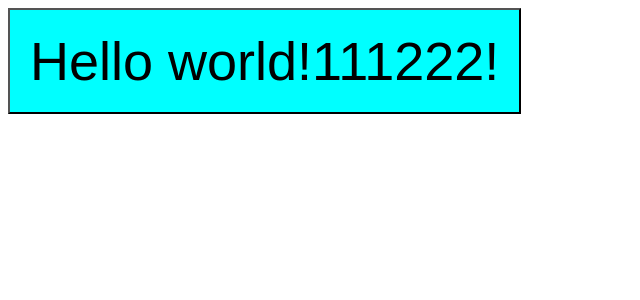
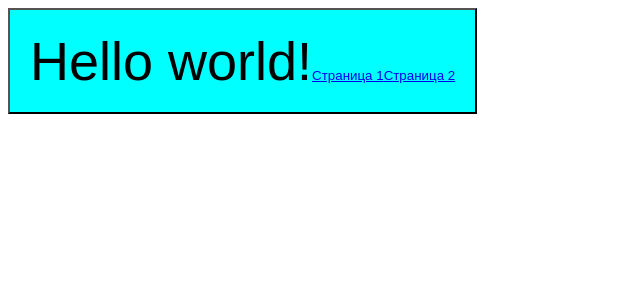
Before and after one commit to ArtErusov/YeaHub, a React app: page / in a window 1280 px wide. Shown: the top 300 px of the page, without its empty margins (0-640 px from the left). Built offline with nearby package versions, Linux system fonts and the light colour scheme.

Commit message:
Connected React Router DOM and built absolute paths

```diff
--- a/package.json
+++ b/package.json
@@ -6,7 +6,7 @@
   "scripts": {
     "test": "echo \"Error: no test specified\" && exit 1",
     "start": "webpack serve --env mode=development --env port=3000",
-  "build": "webpack --env mode=production --env port=3000"
+    "build": "webpack --env mode=production --env port=3000"
   },
   "keywords": [],
   "author": "",
@@ -27,11 +27,13 @@
     "ts-node": "^10.9.2",
     "typescript": "^5.8.3",
     "webpack": "^5.99.9",
+    "webpack-bundle-analyzer": "^4.10.2",
     "webpack-cli": "^6.0.1",
     "webpack-dev-server": "^5.2.2"
   },
   "dependencies": {
     "react": "^19.1.0",
-    "react-dom": "^19.1.0"
+    "react-dom": "^19.1.0",
+    "react-router-dom": "^7.6.3"
   }
 }
--- a/src/components/App.tsx
+++ b/src/components/App.tsx
@@ -1,10 +1,21 @@
+import { Link, Outlet } from 'react-router-dom';
 import styles from './App.module.scss';
 
 export const App = () => {
-  console.log(styles);
   return (
     <button className={styles['hello']}>
-      <span>Hello world!111222!</span>
+      <span>Hello world!</span>
+      <Link to="/one">Страница 1</Link>
+      <Link to="/two">Страница 2</Link>
+      <Outlet />
     </button>
   );
 };
+
+export const One = () => {
+  return <p>Это страница 1</p>;
+};
+
+export const Two = () => {
+  return <p>Это страница 2</p>;
+};
--- a/src/index.tsx
+++ b/src/index.tsx
@@ -1,5 +1,7 @@
 import { createRoot } from 'react-dom/client';
-import { App } from './components/App';
+import { RouterProvider } from 'react-router-dom';
+import router from './routes/mainRoutes';
+
 const root = document.getElementById('root');
 
 if (!root) {
@@ -8,4 +10,4 @@ if (!root) {
 
 const container = createRoot(root);
 
-container.render(<App />);
+container.render(<RouterProvider router={router} />);
--- /dev/null
+++ b/src/routes/mainRoutes.tsx
@@ -0,0 +1,15 @@
+import { createBrowserRouter } from 'react-router-dom';
+import { App, One, Two } from '@/components/App';
+
+const router = createBrowserRouter([
+  {
+    path: '/',
+    element: <App />,
+    children: [
+      { path: 'one', element: <One /> },
+      { path: 'two', element: <Two /> },
+    ],
+  },
+]);
+
+export default router;
--- a/tsconfig.json
+++ b/tsconfig.json
@@ -9,7 +9,11 @@
     "moduleResolution": "node",
     "allowSyntheticDefaultImports": true,
     "esModuleInterop": true,
-    "forceConsistentCasingInFileNames": true
+    "forceConsistentCasingInFileNames": true,
+    "baseUrl": ".",
+    "paths": {
+      "@/*": ["./src/*"]
+    }
   },
   "include": ["src", "src/types"],
    "ts-node": {
--- a/webpack.config.ts
+++ b/webpack.config.ts
@@ -1,6 +1,7 @@
 import { buildWebpack } from './config/build/BuildWebpack';
 import type { Configuration as DevServerConfiguration } from "webpack-dev-server";
 import type webpack from 'webpack';
+import path from 'path';
 
 type Mode = "production" | "development";
 
@@ -10,6 +11,8 @@ interface EnvVariables {
 }
 
 export default (env: EnvVariables): webpack.Configuration => {
+  const src = path.resolve(__dirname, 'src');
+
   return buildWebpack({
     mode: env.mode,
     port: env.port,
@@ -18,6 +21,7 @@ export default (env: EnvVariables): webpack.Configuration => {
       entry: './src/index.tsx',
       html: './public/index.html',
       output: './buildTest',
+      src,
     }
   });
 };
```
Also changed, not shown: 6 other files (tests, documents, lock files or other folders).
